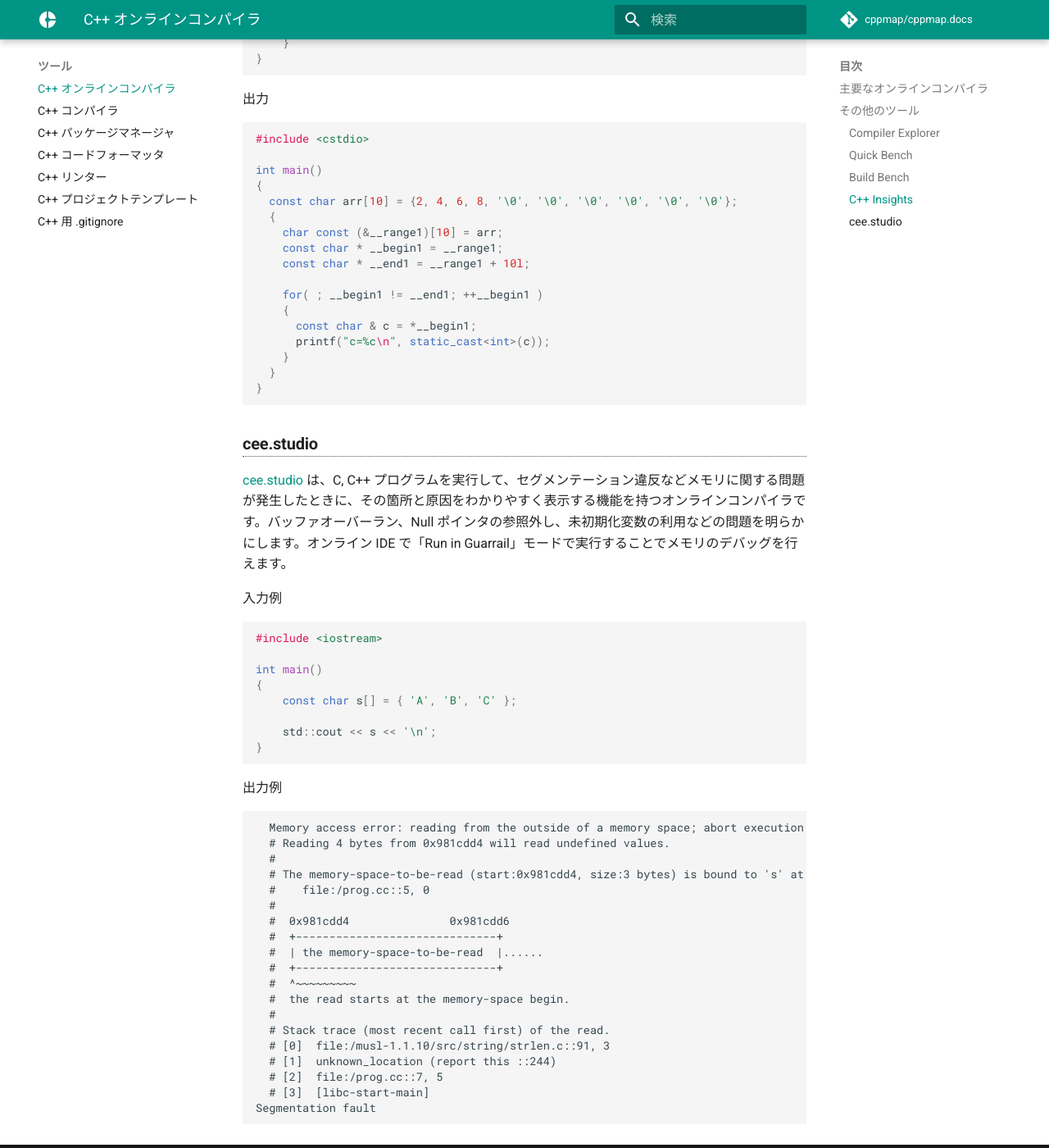
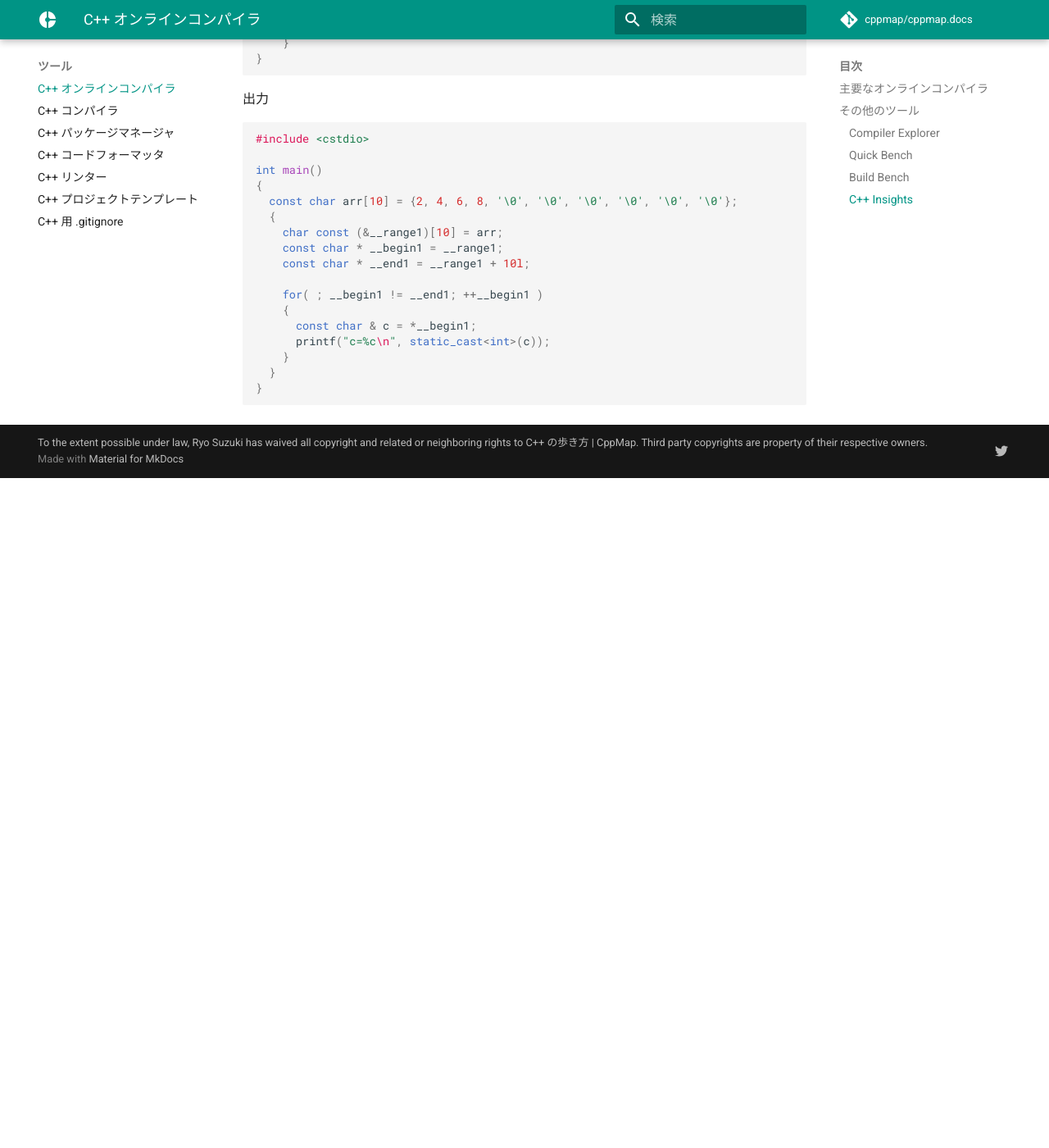
Before and after one commit to cppmap/cppmap.docs, an MkDocs documentation site: the page built from docs/tools/onlinecompilers.md, in a window 1280 px wide and 1400 px high, scrolled down 3264 px. Shown: the whole window at 82% size. Built offline with MkDocs 1.6.1 and Material for MkDocs 9.7.7, drawn with Linux system fonts in a browser that asks for light colours; nearby versions of some CDN libraries; comment, search, counter and statistics services are not loaded; after the commit the page ends 3847 px from its top, so only the background shows below that.

Commit message:
Update onlinecompilers.md

````diff
--- a/docs/tools/onlinecompilers.md
+++ b/docs/tools/onlinecompilers.md
@@ -96,42 +96,3 @@
   }
 }
 ```
-
-
-### cee.studio
-[cee.studio](https://www.cee.studio/) は、C, C++ プログラムを実行して、セグメンテーション違反などメモリに関する問題が発生したときに、その箇所と原因をわかりやすく表示する機能を持つオンラインコンパイラです。バッファオーバーラン、Null ポインタの参照外し、未初期化変数の利用などの問題を明らかにします。オンライン IDE で「Run in Guarrail」モードで実行することでメモリのデバッグを行えます。
-
-入力例
-```C++
-#include <iostream>
-
-int main()
-{
-	const char s[] = { 'A', 'B', 'C' };
-
-	std::cout << s << '\n';
-}
-```
-
-出力例
-```
-  Memory access error: reading from the outside of a memory space; abort execution.
-  # Reading 4 bytes from 0x981cdd4 will read undefined values.
-  #
-  # The memory-space-to-be-read (start:0x981cdd4, size:3 bytes) is bound to 's' at
-  #    file:/prog.cc::5, 0
-  #
-  #  0x981cdd4               0x981cdd6
-  #  +------------------------------+
-  #  | the memory-space-to-be-read  |......
-  #  +------------------------------+
-  #  ^~~~~~~~~~
-  #  the read starts at the memory-space begin.
-  #
-  # Stack trace (most recent call first) of the read.
-  # [0]  file:/musl-1.1.10/src/string/strlen.c::91, 3
-  # [1]  unknown_location (report this ::244)
-  # [2]  file:/prog.cc::7, 5
-  # [3]  [libc-start-main]
-Segmentation fault
-```
````
